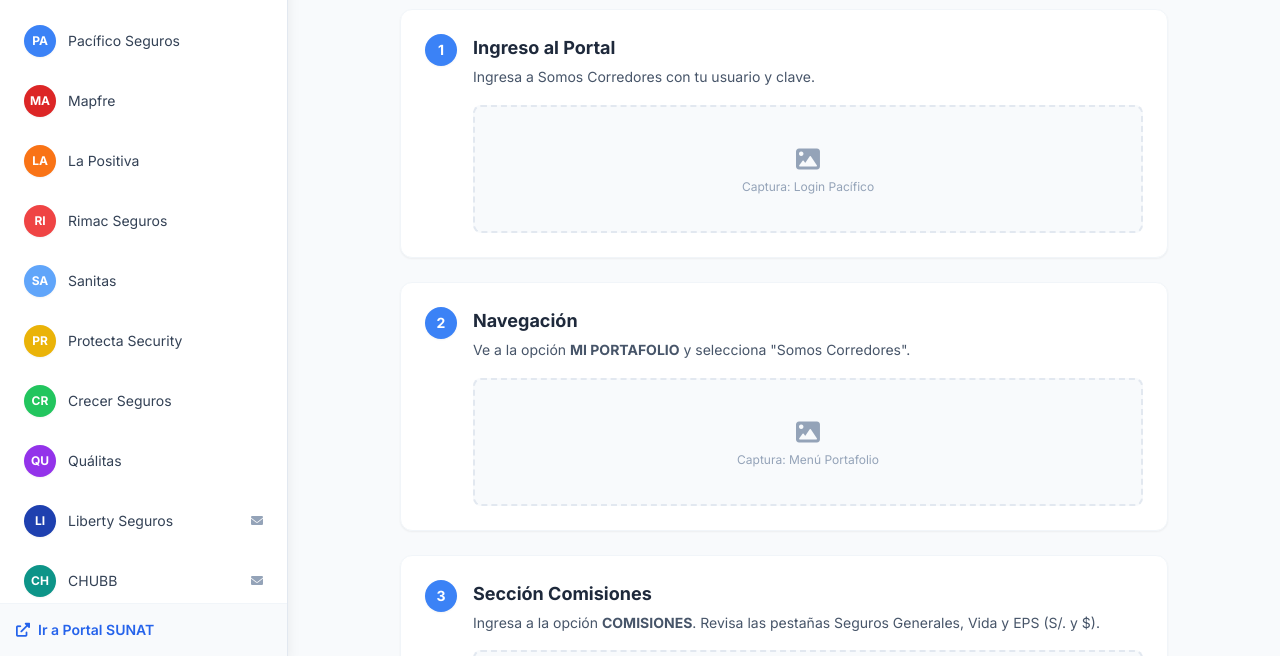
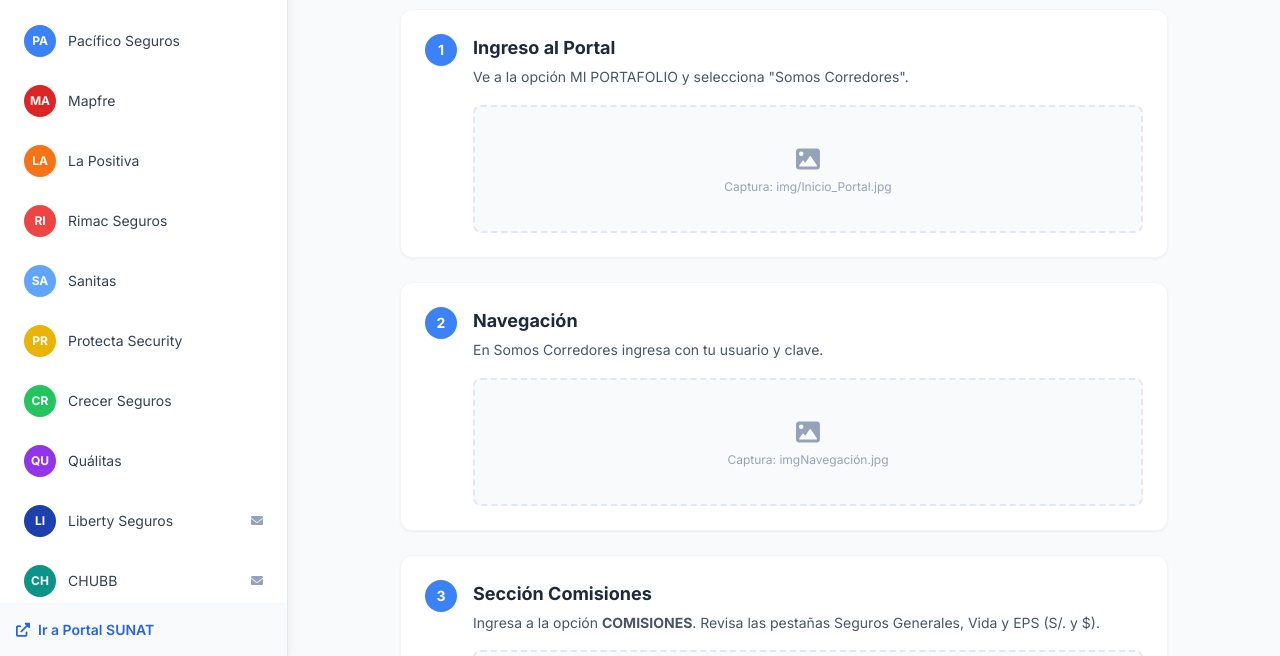
Before and after one commit to operacionesathenacorredores/Manual-athena, a plain HTML site: page index.html in a window 1280 px wide. Shown: the part 144-800 px from the top of the page. Drawn offline with nearby package versions, Linux system fonts and the light colour scheme.

Commit message:
"cambio"

```diff
--- a/index.html
+++ b/index.html
@@ -87,8 +87,8 @@
                 url: 'https://somoscorredores.pacifico.com.pe/',
                 type: 'web',
                 steps: [
-                    { title: 'Ingreso al Portal', desc: 'Ingresa a Somos Corredores con tu usuario y clave.', imgPlaceholder: 'Login Pacífico' },
-                    { title: 'Navegación', desc: 'Ve a la opción <strong>MI PORTAFOLIO</strong> y selecciona "Somos Corredores".', imgPlaceholder: 'Menú Portafolio' },
+                    { title: 'Ingreso al Portal', desc: 'Ve a la opción MI PORTAFOLIO y selecciona "Somos Corredores".', imgPlaceholder: 'img/Inicio_Portal.jpg' },
+                    { title: 'Navegación', desc: 'En Somos Corredores ingresa con tu usuario y clave.', imgPlaceholder: 'img\Navegación.jpg' },
                     { title: 'Sección Comisiones', desc: 'Ingresa a la opción <strong>COMISIONES</strong>. Revisa las pestañas Seguros Generales, Vida y EPS (S/. y $).', imgPlaceholder: 'Pestaña Comisiones' },
                     { title: 'Visualizar', desc: 'Selecciona la opción <strong>VER PRE-LIQUIDACIÓN</strong>.', imgPlaceholder: 'Botón Ver Pre-liquidación' },
                     { title: 'Descarga', desc: 'Haz clic en los números en <strong>AZUL</strong> (N° Pre-liquidación) para descargar el PDF.', imgPlaceholder: 'Link de descarga azul' },
```
